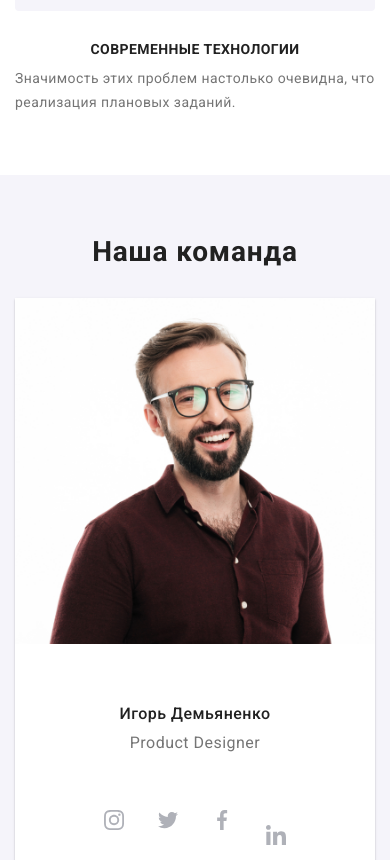
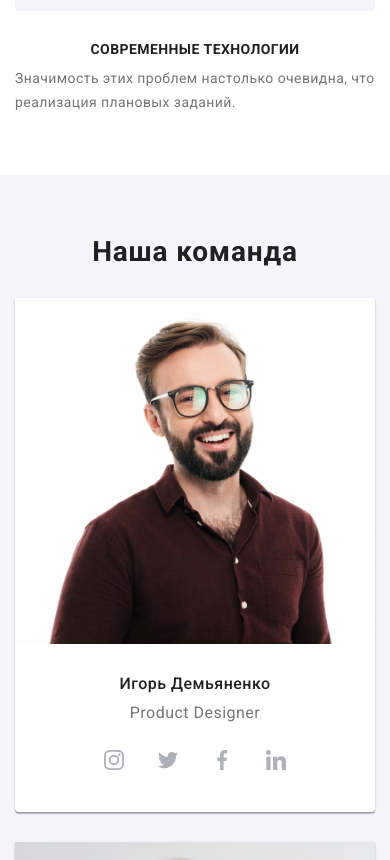
Before and after one commit to Shellma2011/goit-markup-hw-08, a plain HTML site: page index.html in a window 390 px wide. Shown: the part 1433-2293 px from the top of the page. Drawn offline with nearby package versions, Linux system fonts and the light colour scheme; files whose address does not match are found by name.

Commit message:
ДЗ#8 07.07.21 23:55

```diff
--- a/sass/layout/_feature.scss
+++ b/sass/layout/_feature.scss
@@ -1,5 +1,5 @@
 .feature__list {
-  @media screen and (max-width: 480px) {
+  @media screen and (max-width: 768px) {
     & :not(:last-child) {
       margin-bottom: 30px;
     }
--- a/sass/layout/_our-team.scss
+++ b/sass/layout/_our-team.scss
@@ -5,11 +5,6 @@
 }
 
 .our-team__list {
-  @media screen and (max-width: 480px) {
-    & :not(:last-child) {
-      margin-bottom: 30px;
-    }
-  }
   @media screen and (min-width: 768px) {
     display: grid;
     grid-template-columns: repeat(2, 1fr);
@@ -18,6 +13,12 @@
 
   @media screen and (min-width: 1200px) {
     grid-template-columns: repeat(4, 1fr);
+  }
+}
+
+@media screen and (max-width: 768px) {
+  & .our-team__elements:not(:last-child) {
+    margin-bottom: 30px;
   }
 }
 
```
Also changed, not shown: CSS/main.css, CSS/main.min.css, 2 other files.
